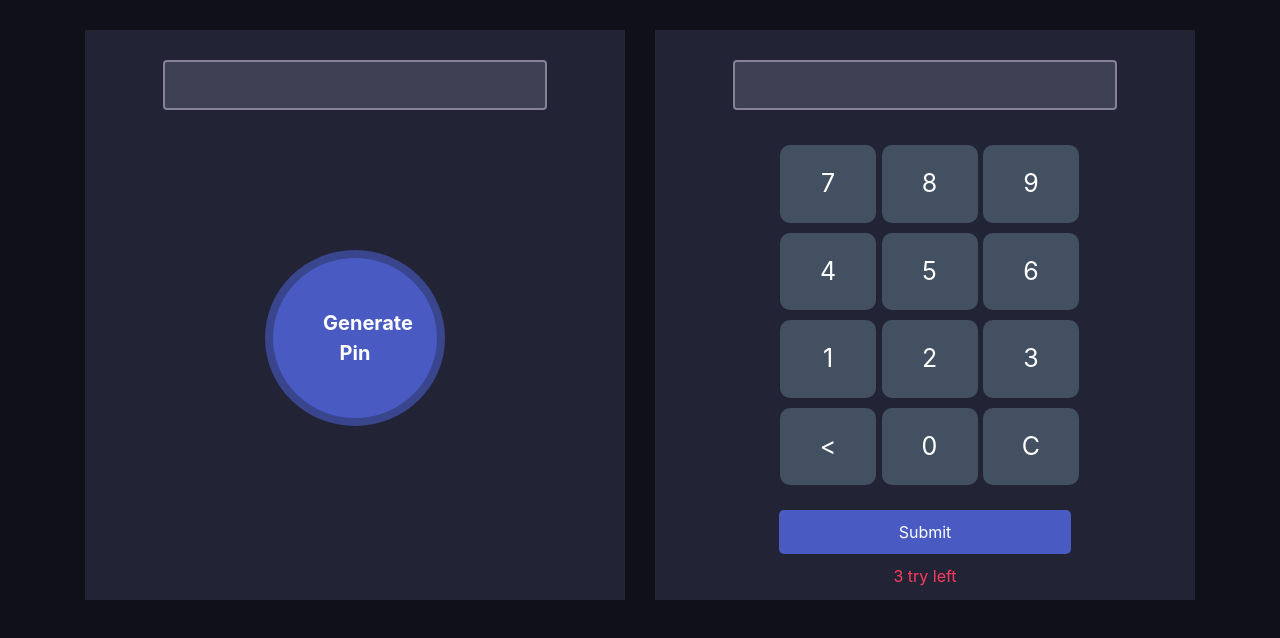
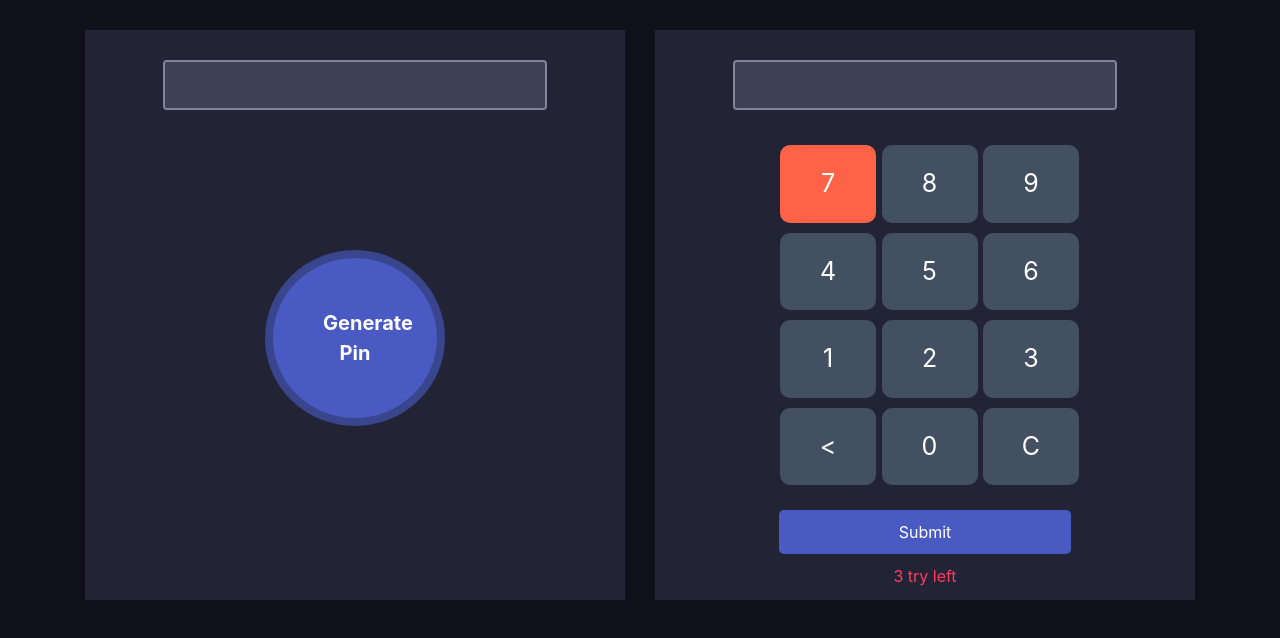
Before and after one commit to nuray-alam/pin-matcher, a plain HTML site: page index.html in a window 1280 px wide. In both pictures the pointer is over the element 828 px from the left and 183 px from the top of the page. Drawn offline with nearby package versions, Linux system fonts and the light colour scheme.

Commit message:
hover effect added on number buttons

```diff
--- a/style.css
+++ b/style.css
@@ -108,3 +108,6 @@ input[type="text"]:focus {
 #matched {
   display: none;
 }
+.button:hover {
+  background-color: tomato;
+}
```
